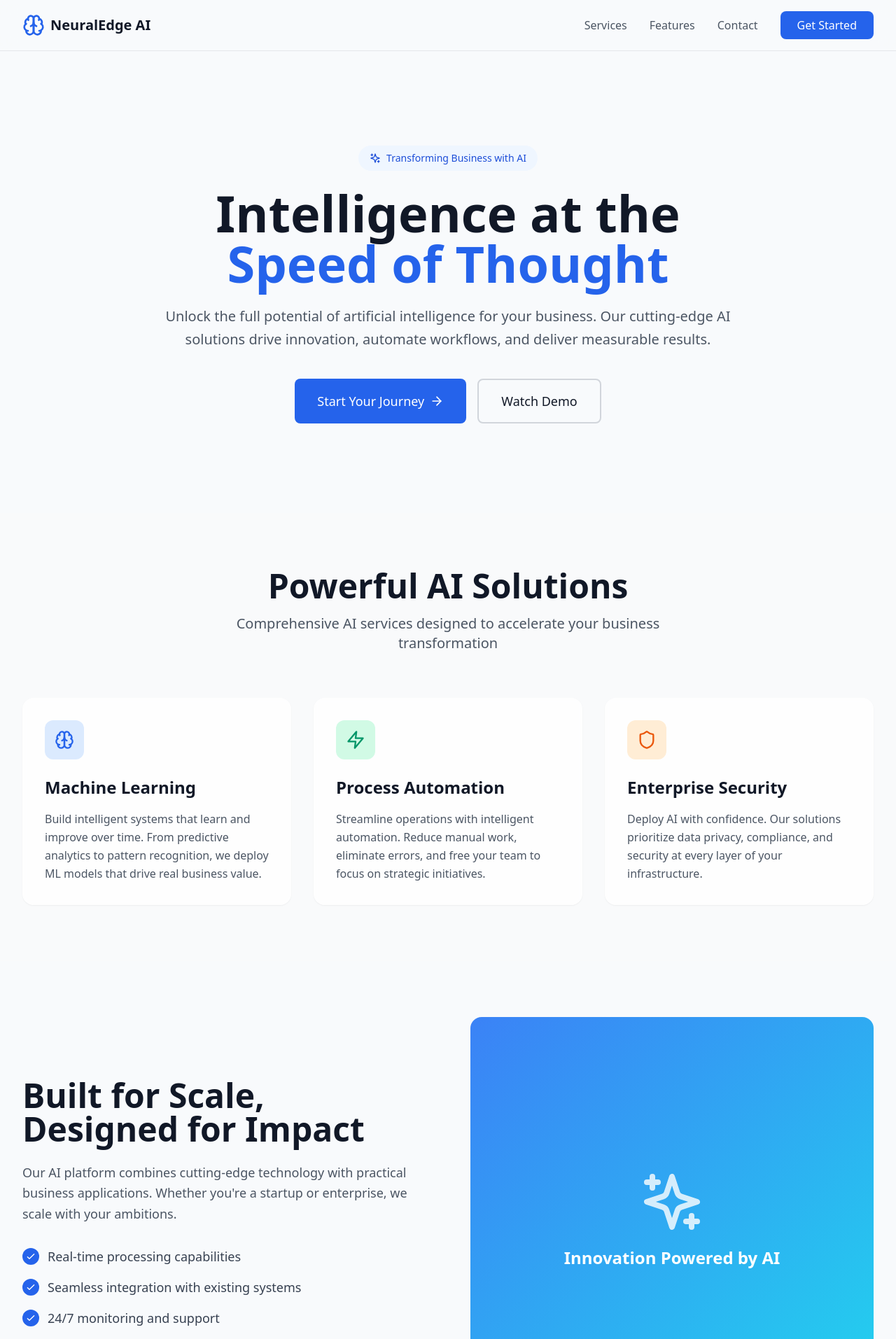
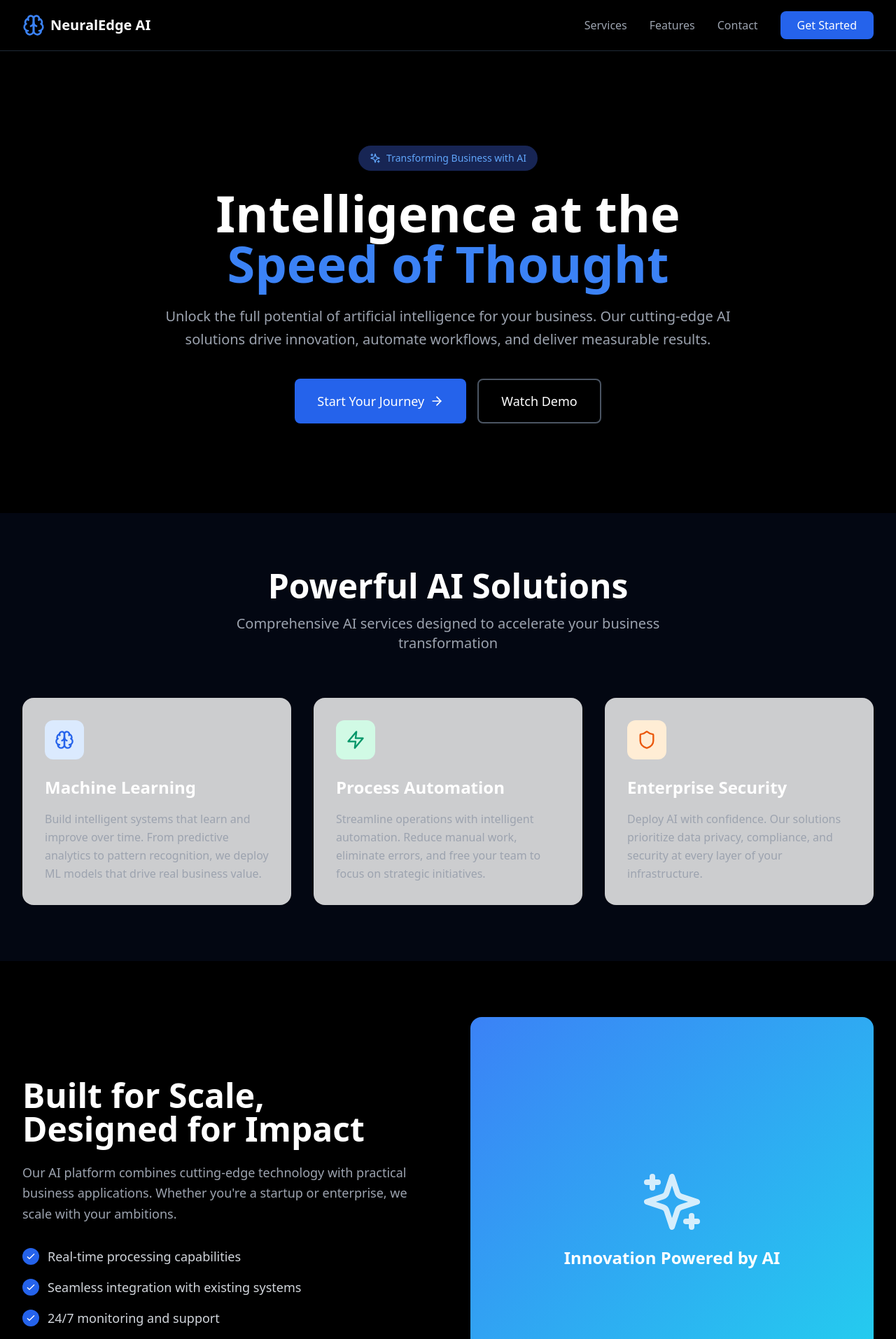
Before and after one commit to jmunroe/NeuralEdgeAI, a React (Vite) app: page / in a window 1280 px wide. Shown: the top 1913 px of the page at 70% size. Built offline with nearby package versions, Linux system fonts and the light colour scheme.

Commit message:
Updated App.tsx

```diff
--- a/src/App.tsx
+++ b/src/App.tsx
@@ -5,18 +5,18 @@ function App() {
   const [mobileMenuOpen, setMobileMenuOpen] = useState(false);
 
   return (
-    <div className="min-h-screen bg-slate-50">
-      <header className="fixed top-0 left-0 right-0 bg-slate-50/80 backdrop-blur-md z-50 border-b border-gray-200">
+    <div className="min-h-screen bg-black">
+      <header className="fixed top-0 left-0 right-0 bg-black/80 backdrop-blur-md z-50 border-b border-gray-800">
         <nav className="max-w-7xl mx-auto px-4 sm:px-6 lg:px-8 py-4 flex items-center justify-between">
           <div className="flex items-center gap-2">
-            <Brain className="w-8 h-8 text-blue-600" />
-            <span className="text-xl font-bold text-gray-900">NeuralEdge AI</span>
+            <Brain className="w-8 h-8 text-blue-500" />
+            <span className="text-xl font-bold text-white">NeuralEdge AI</span>
           </div>
 
           <div className="hidden md:flex items-center gap-8">
-            <a href="#services" className="text-gray-600 hover:text-gray-900 transition-colors">Services</a>
-            <a href="#features" className="text-gray-600 hover:text-gray-900 transition-colors">Features</a>
-            <a href="#contact" className="text-gray-600 hover:text-gray-900 transition-colors">Contact</a>
+            <a href="#services" className="text-gray-400 hover:text-white transition-colors">Services</a>
+            <a href="#features" className="text-gray-400 hover:text-white transition-colors">Features</a>
+            <a href="#contact" className="text-gray-400 hover:text-white transition-colors">Contact</a>
             <button className="bg-blue-600 text-white px-6 py-2 rounded-lg hover:bg-blue-700 transition-colors">
               Get Started
             </button>
@@ -31,11 +31,11 @@ function App() {
         </nav>
 
         {mobileMenuOpen && (
-          <div className="md:hidden bg-slate-50 border-t border-gray-200 px-4 py-4">
+          <div className="md:hidden bg-black border-t border-gray-800 px-4 py-4">
             <div className="flex flex-col gap-4">
-              <a href="#services" className="text-gray-600 hover:text-gray-900">Services</a>
-              <a href="#features" className="text-gray-600 hover:text-gray-900">Features</a>
-              <a href="#contact" className="text-gray-600 hover:text-gray-900">Contact</a>
+              <a href="#services" className="text-gray-400 hover:text-white">Services</a>
+              <a href="#features" className="text-gray-400 hover:text-white">Features</a>
+              <a href="#contact" className="text-gray-400 hover:text-white">Contact</a>
               <button className="bg-blue-600 text-white px-6 py-2 rounded-lg hover:bg-blue-700 transition-colors w-full">
                 Get Started
               </button>
@@ -47,15 +47,15 @@ function App() {
       <main className="pt-20">
         <section className="max-w-7xl mx-auto px-4 sm:px-6 lg:px-8 py-20 md:py-32">
           <div className="text-center max-w-4xl mx-auto">
-            <div className="inline-flex items-center gap-2 bg-blue-50 text-blue-700 px-4 py-2 rounded-full text-sm font-medium mb-6">
+            <div className="inline-flex items-center gap-2 bg-blue-950 text-blue-400 px-4 py-2 rounded-full text-sm font-medium mb-6">
               <Sparkles className="w-4 h-4" />
               Transforming Business with AI
             </div>
-            <h1 className="text-5xl md:text-7xl font-bold text-gray-900 mb-6 leading-tight">
+            <h1 className="text-5xl md:text-7xl font-bold text-white mb-6 leading-tight">
               Intelligence at the
-              <span className="text-blue-600"> Speed of Thought</span>
+              <span className="text-blue-500"> Speed of Thought</span>
             </h1>
-            <p className="text-xl text-gray-600 mb-10 leading-relaxed">
+            <p className="text-xl text-gray-400 mb-10 leading-relaxed">
               Unlock the full potential of artificial intelligence for your business.
               Our cutting-edge AI solutions drive innovation, automate workflows, and deliver measurable results.
             </p>
@@ -64,20 +64,20 @@ function App() {
                 Start Your Journey
                 <ArrowRight className="w-5 h-5" />
               </button>
-              <button className="border-2 border-gray-300 text-gray-900 px-8 py-4 rounded-lg hover:border-gray-400 transition-colors font-medium text-lg">
+              <button className="border-2 border-gray-600 text-white px-8 py-4 rounded-lg hover:border-gray-400 transition-colors font-medium text-lg">
                 Watch Demo
               </button>
             </div>
           </div>
         </section>
 
-        <section id="services" className="bg-gray-50 py-20">
+        <section id="services" className="bg-gray-950 py-20">
           <div className="max-w-7xl mx-auto px-4 sm:px-6 lg:px-8">
             <div className="text-center mb-16">
-              <h2 className="text-4xl md:text-5xl font-bold text-gray-900 mb-4">
+              <h2 className="text-4xl md:text-5xl font-bold text-white mb-4">
                 Powerful AI Solutions
               </h2>
-              <p className="text-xl text-gray-600 max-w-2xl mx-auto">
+              <p className="text-xl text-gray-400 max-w-2xl mx-auto">
                 Comprehensive AI services designed to accelerate your business transformation
               </p>
             </div>
@@ -87,8 +87,8 @@ function App() {
                 <div className="w-14 h-14 bg-blue-100 rounded-xl flex items-center justify-center mb-6">
                   <Brain className="w-7 h-7 text-blue-600" />
                 </div>
-                <h3 className="text-2xl font-bold text-gray-900 mb-4">Machine Learning</h3>
-                <p className="text-gray-600 leading-relaxed">
+                <h3 className="text-2xl font-bold text-white mb-4">Machine Learning</h3>
+                <p className="text-gray-400 leading-relaxed">
                   Build intelligent systems that learn and improve over time. From predictive analytics to pattern recognition, we deploy ML models that drive real business value.
                 </p>
               </div>
@@ -97,8 +97,8 @@ function App() {
                 <div className="w-14 h-14 bg-emerald-100 rounded-xl flex items-center justify-center mb-6">
                   <Zap className="w-7 h-7 text-emerald-600" />
                 </div>
-                <h3 className="text-2xl font-bold text-gray-900 mb-4">Process Automation</h3>
-                <p className="text-gray-600 leading-relaxed">
+                <h3 className="text-2xl font-bold text-white mb-4">Process Automation</h3>
+                <p className="text-gray-400 leading-relaxed">
                   Streamline operations with intelligent automation. Reduce manual work, eliminate errors, and free your team to focus on strategic initiatives.
                 </p>
               </div>
@@ -107,8 +107,8 @@ function App() {
                 <div className="w-14 h-14 bg-orange-100 rounded-xl flex items-center justify-center mb-6">
                   <Shield className="w-7 h-7 text-orange-600" />
                 </div>
-                <h3 className="text-2xl font-bold text-gray-900 mb-4">Enterprise Security</h3>
-                <p className="text-gray-600 leading-relaxed">
+                <h3 className="text-2xl font-bold text-white mb-4">Enterprise Security</h3>
+                <p className="text-gray-400 leading-relaxed">
                   Deploy AI with confidence. Our solutions prioritize data privacy, compliance, and security at every layer of your infrastructure.
                 </p>
               </div>
@@ -116,14 +116,14 @@ function App() {
           </div>
         </section>
 
-        <section id="features" className="py-20">
+        <section id="features" className="bg-black py-20">
           <div className="max-w-7xl mx-auto px-4 sm:px-6 lg:px-8">
             <div className="grid md:grid-cols-2 gap-16 items-center">
               <div>
-                <h2 className="text-4xl md:text-5xl font-bold text-gray-900 mb-6">
+                <h2 className="text-4xl md:text-5xl font-bold text-white mb-6">
                   Built for Scale, Designed for Impact
                 </h2>
-                <p className="text-lg text-gray-600 mb-8 leading-relaxed">
+                <p className="text-lg text-gray-400 mb-8 leading-relaxed">
                   Our AI platform combines cutting-edge technology with practical business applications.
                   Whether you're a startup or enterprise, we scale with your ambitions.
                 </p>
@@ -135,7 +135,7 @@ function App() {
                           <path strokeLinecap="round" strokeLinejoin="round" strokeWidth={2} d="M5 13l4 4L19 7" />
                         </svg>
                       </div>
-                      <span className="text-gray-700 text-lg">{item}</span>
+                      <span className="text-gray-300 text-lg">{item}</span>
                     </li>
                   ))}
                 </ul>
@@ -152,7 +152,7 @@ function App() {
           </div>
         </section>
 
-        <section id="contact" className="bg-blue-600 py-20">
+        <section id="contact" className="bg-blue-700 py-20">
           <div className="max-w-4xl mx-auto px-4 sm:px-6 lg:px-8 text-center">
             <h2 className="text-4xl md:text-5xl font-bold text-white mb-6">
               Ready to Transform Your Business?
@@ -160,7 +160,7 @@ function App() {
             <p className="text-xl text-blue-100 mb-10">
               Join hundreds of companies leveraging AI to drive growth and innovation
             </p>
-            <button className="bg-white text-blue-600 px-8 py-4 rounded-lg hover:bg-gray-100 transition-colors font-medium text-lg">
+            <button className="bg-white text-blue-700 px-8 py-4 rounded-lg hover:bg-gray-100 transition-colors font-medium text-lg">
               Schedule a Consultation
             </button>
           </div>
```
